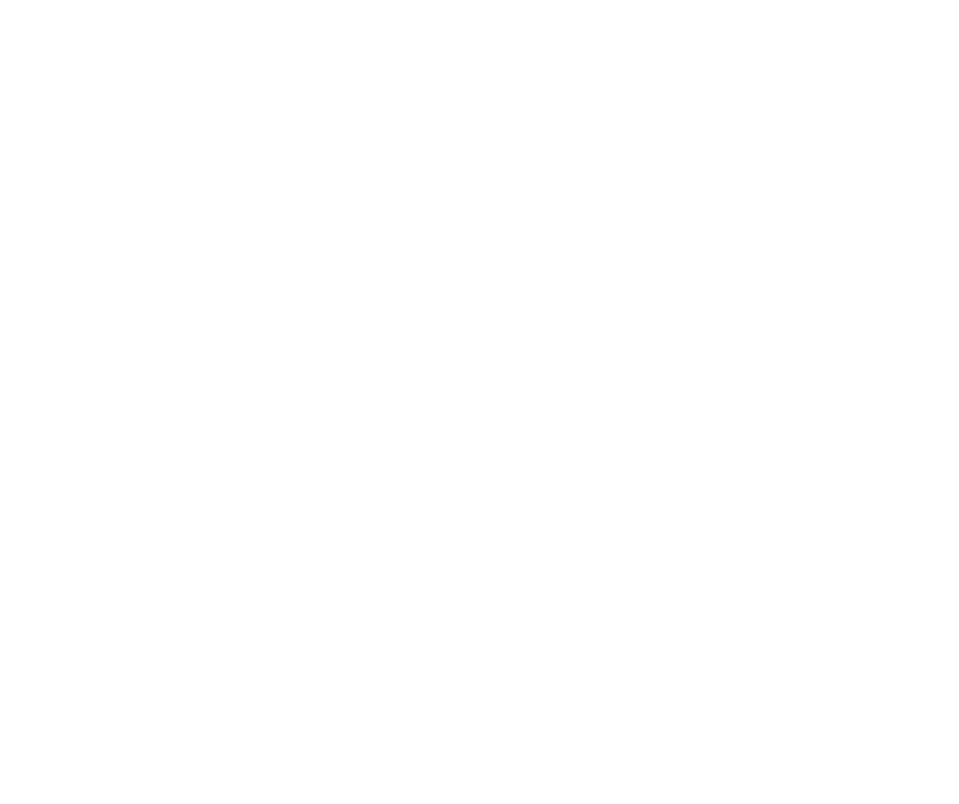
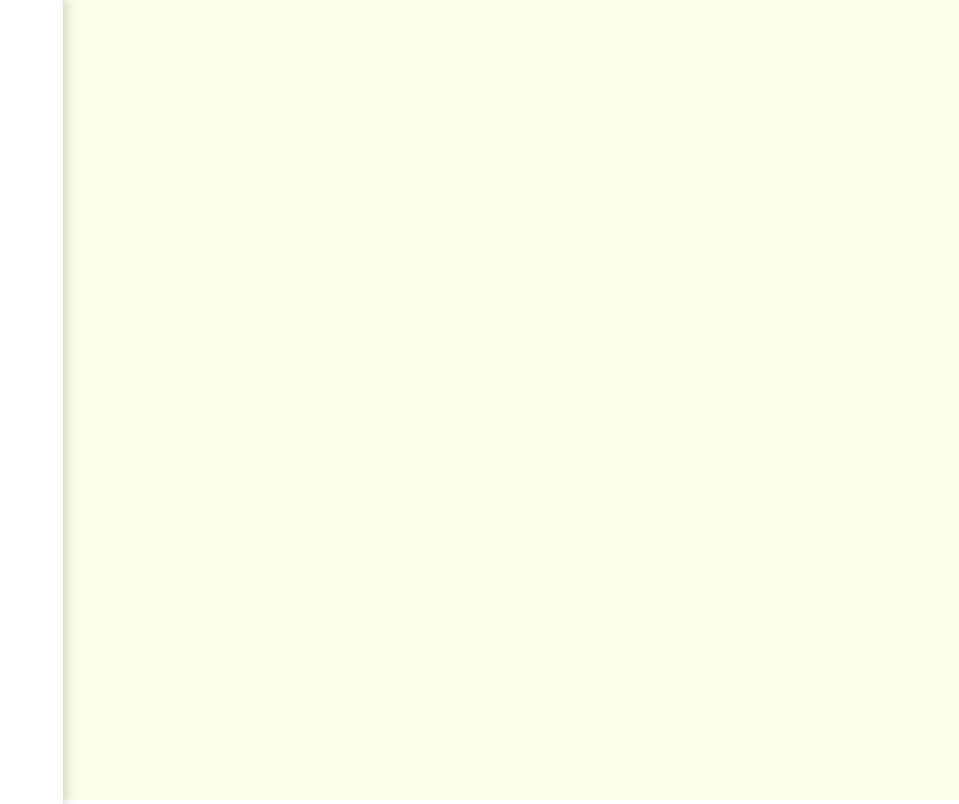
Before and after one commit to CarrotRap/4d-graph, a website built with Parcel: page index.html in a window 1280 px wide. Shown: the whole page, without its empty margins (321-1280 px from the left). Built offline with nearby package versions, Linux system fonts and the light colour scheme.

Commit message:
Add default setter for threejs

```diff
--- a/index.html
+++ b/index.html
@@ -6,6 +6,12 @@
         <link rel="stylesheet" href="./styles.scss">
     </head>
     <body>
+        <div class="left">
+
+        </div>
+        <div class="right">
+            <canvas></canvas>
+        </div>
 
         <script type="module" src="./index.js"></script>
     </body>
--- a/index.js
+++ b/index.js
@@ -0,0 +1,5 @@
+import Scene from "./src/scene";
+
+const canvas    = document.querySelector('canvas');
+
+const scene = new Scene(canvas)
--- a/package.json
+++ b/package.json
@@ -2,5 +2,9 @@
   "dependencies": {
     "mathjs": "^10.5.3",
     "three": "^0.140.2"
+  },
+  "devDependencies": {
+    "@parcel/transformer-sass": "^2.5.0",
+    "parcel": "^2.5.0"
   }
 }
--- /dev/null
+++ b/src/scene.js
@@ -0,0 +1,55 @@
+import * as THREE from 'three';
+
+export default class Scene {
+    constructor(domElement) {
+        this.domElement = domElement
+
+        this.setSize()
+
+        this.init();
+    }
+
+    init() {
+        this.scene = new THREE.Scene();
+
+        this.setCamera()
+
+        this.setRenderer()
+
+        this.setEvents()
+    }
+
+    /* ALL SETTER */
+    setSize() {
+        this.width = window.innerWidth * 0.7
+        this.height = window.innerHeight
+    }
+
+    setEvents() {
+        window.addEventListener('resize', () => {
+            this.setSize()
+
+            this.camera.aspect = this.width / this.height
+            this.camera.updateProjectionMatrix()
+            this.renderer.setSize(this.width, this.height)
+        })
+    }
+
+    setCamera() {
+        this.camera = new THREE.PerspectiveCamera(75, this.width/this.height,0.1,1000)
+        this.camera.z = 10;
+        this.camera.lookAt(new THREE.Vector3())
+    }
+
+    setRenderer() {
+        this.renderer = new THREE.WebGLRenderer({canvas: this.domElement})
+        this.renderer.setAnimationLoop(() => { this.loop() });
+        this.renderer.setSize(this.width, this.height)
+        this.renderer.setClearColor(0xFCFFE7)
+    }
+    /* END OF SETTER */
+
+    loop() {
+        this.renderer.render(this.scene, this.camera);
+    }
+}
--- a/styles.scss
+++ b/styles.scss
@@ -0,0 +1,25 @@
+body {
+    margin: 0;
+    padding: 0;
+    overflow: hidden;
+    height: 100vh;
+    width: 100%;
+    display: grid;
+    grid-template-columns: repeat(20,1fr);
+}
+
+.left {
+    box-sizing: border-box;
+    grid-column: 1/7;
+    box-shadow: 3px 0px 10px rgba(0,0,0,0.2);
+    z-index: 100;
+}
+
+.right {
+    grid-column: 7/-1;
+
+    & canvas {
+        width: 100%;
+        height: 100%;
+    }
+}
```
